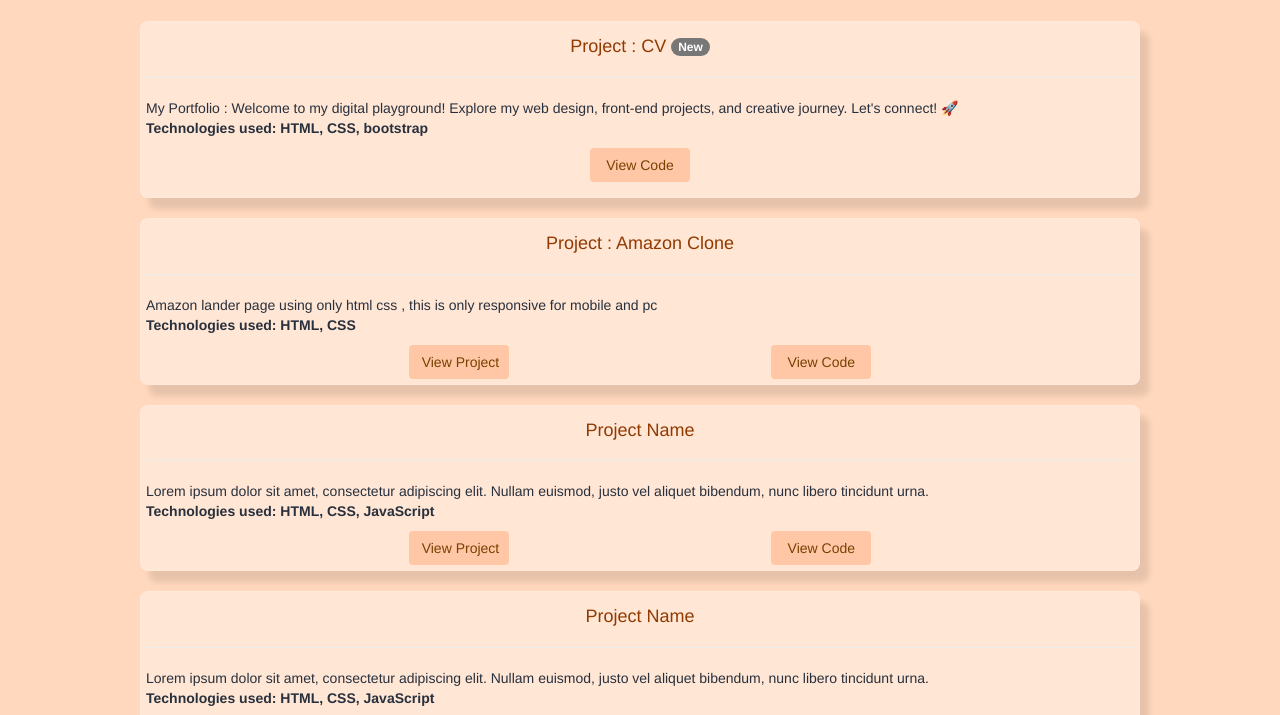
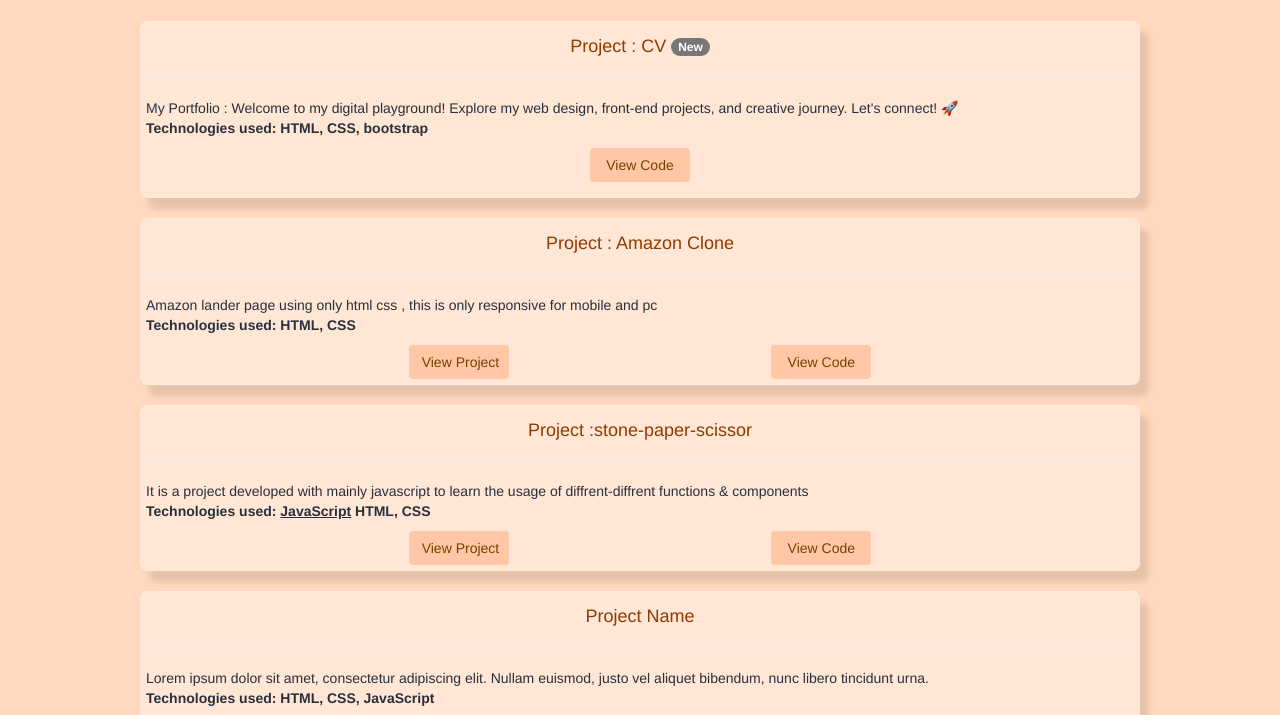
Before and after one commit to Nitinmaurya67/Nitinmaurya67.github.io, a plain HTML site: page project.html in a window 1280 px wide. Shown: the part 68-783 px from the top of the page. Drawn offline with nearby package versions, Linux system fonts and the light colour scheme.

Commit message:
Update project.html
adding description of the project

```diff
--- a/project.html
+++ b/project.html
@@ -89,9 +89,9 @@
 <br>
 <div class="project-container">
 
-        <h4>Project Name</h4><hr>
-        <p>Lorem ipsum dolor sit amet, consectetur adipiscing elit. Nullam euismod, justo vel aliquet bibendum, nunc libero tincidunt urna.<br>
-        <b>Technologies used: HTML, CSS, JavaScript</b></p>
+        <h4>Project :stone-paper-scissor</h4><hr>
+        <p>It is a project developed with mainly javascript to learn the usage of diffrent-diffrent functions & components <br>
+        <b>Technologies used: <u>JavaScript</u> HTML, CSS</b></p>
         <div class="gap">
 			<a href="https://nitinmaurya67.github.io/stone-paper-scissor/" target="#" class="btn" >View Project</a>
 			<a href="https://github.com/Nitinmaurya67/stone-paper-scissor" target="#" class="btn" >View Code</a>
```
